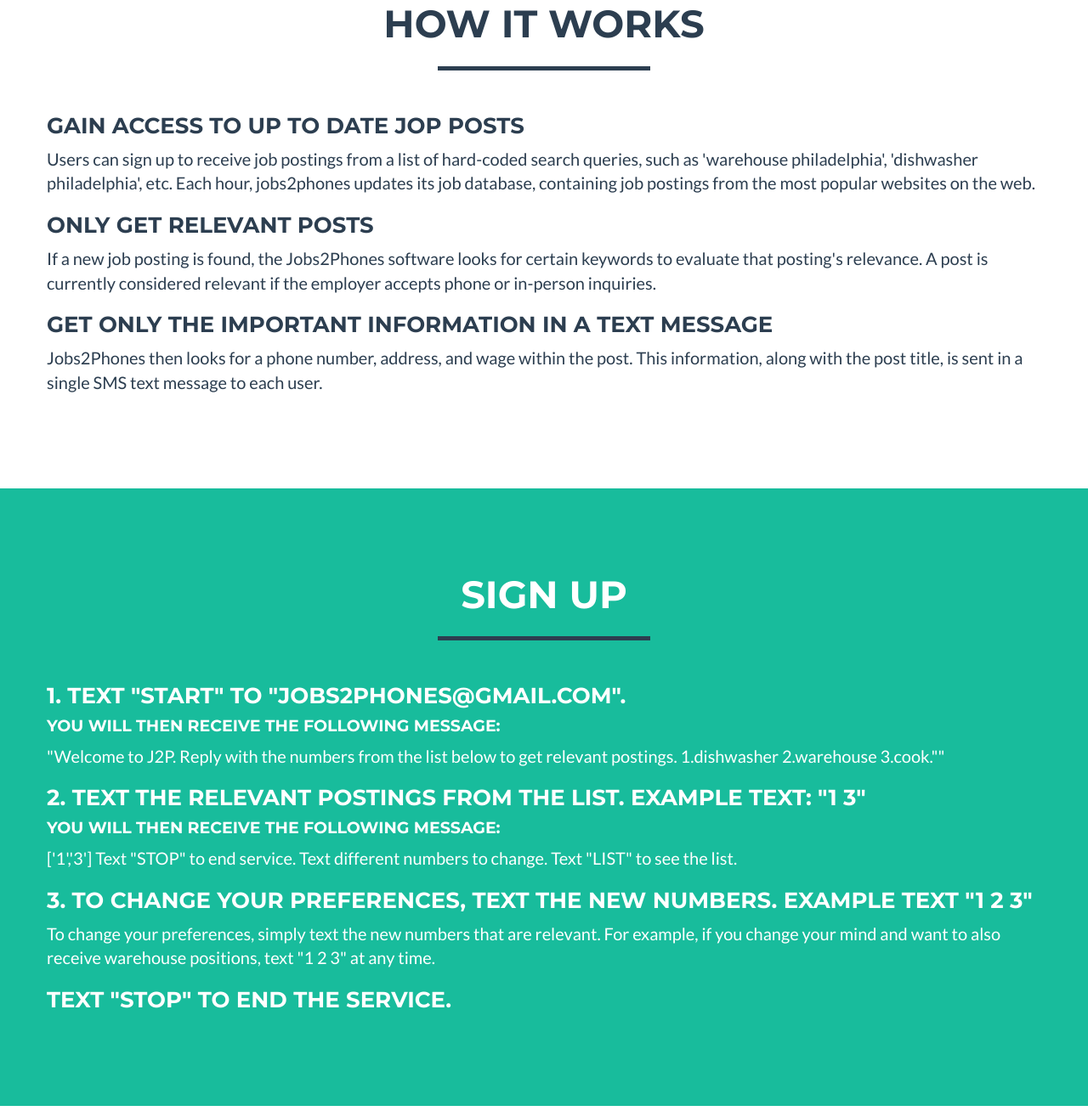
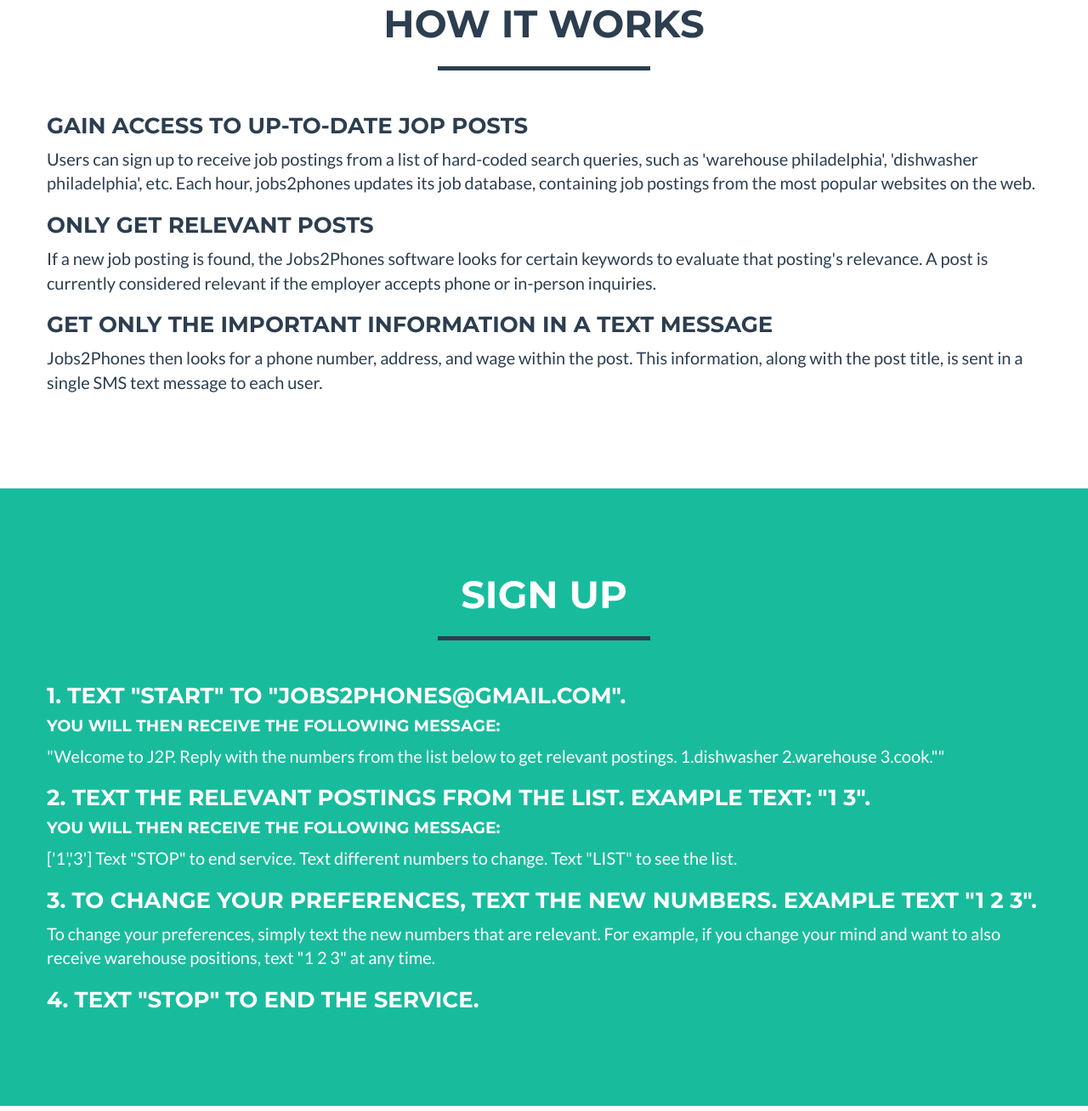
Before and after one commit to jobs2phones/jobs2phones.github.io, a plain HTML site: page index.html in a window 1280 px wide. Shown: the part 872-2180 px from the top of the page at 85% size. Drawn offline with nearby package versions, Linux system fonts and the light colour scheme; a script that the page names is missing.

Commit message:
fixed errors in index

```diff
--- a/index.html
+++ b/index.html
@@ -95,7 +95,7 @@
                 </div>
             </div>
             <div class="row">
-                <h3>Gain access to up to date jop posts</h3>
+                <h3>Gain access to up-to-date jop posts</h3>
                 <p>Users can sign up to receive job postings from a list of hard-coded search queries, such as 'warehouse philadelphia', 'dishwasher philadelphia', etc. Each hour, jobs2phones updates its job database, containing job postings from the most popular websites on the web.</p>
                 <h3>Only get relevant posts</h3>
                 <p>
@@ -121,15 +121,15 @@
                     <p>
                         "Welcome to J2P. Reply with the numbers from the list below to get relevant postings. 1.dishwasher 2.warehouse 3.cook.""
                     </p>
-                    <h3>2. Text the relevant postings from the list. Example text: "1 3"</h3>
+                    <h3>2. Text the relevant postings from the list. Example text: "1 3".</h3>
 
                     <h4>You will then receive the following message:</h4>
                     <p>
                     ['1','3'] Text "STOP" to end service. Text different numbers to change. Text "LIST" to see the list.
                     </p>
-                    <h3>3. To change your preferences, text the new numbers. Example text "1 2 3"</h3>
+                    <h3>3. To change your preferences, text the new numbers. Example text "1 2 3".</h3>
                    <p>To change your preferences, simply text the new numbers that are relevant. For example, if you change your mind and want to also receive warehouse positions, text "1 2 3" at any time.</p>
-                   <h3>Text "STOP" to end the service.</h3>
+                   <h3>4. Text "STOP" to end the service.</h3>
             </div>
         </div>
     </section>
```
